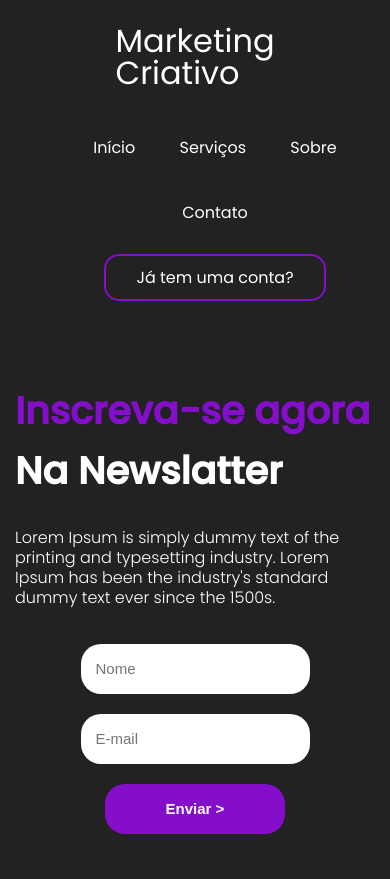
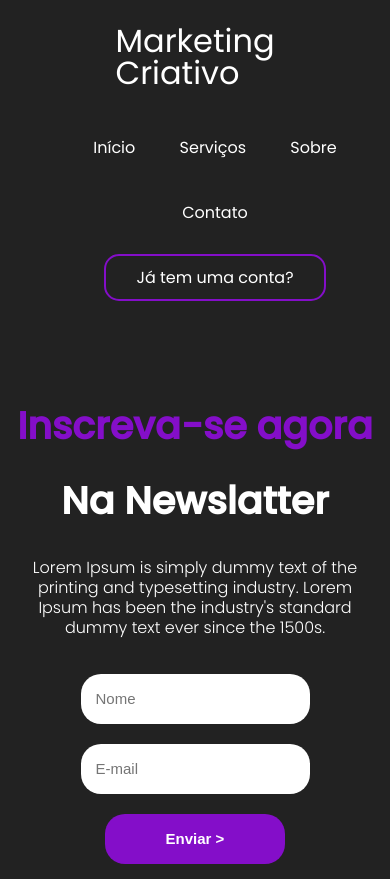
Before and after one commit to MellonFive/Landing-Page-HTML-CSS, a plain HTML site: page index.html in a window 390 px wide. Before the commit the page ends 849 px from the top, so only its background shows below. Drawn offline with Linux system fonts and the light colour scheme.

Commit message:
Melhorando media.css

```diff
--- a/styles/media.css
+++ b/styles/media.css
@@ -11,6 +11,17 @@
     h2 {
         font-size: 38px;
         margin-bottom: 50px;
+        text-align: center;
+    }
+
+    span {
+        display: inline-block;
+        line-height: 40px;
+        text-align: center;
+    }
+
+    p {
+        text-align: center;
     }
 
     form {
```
